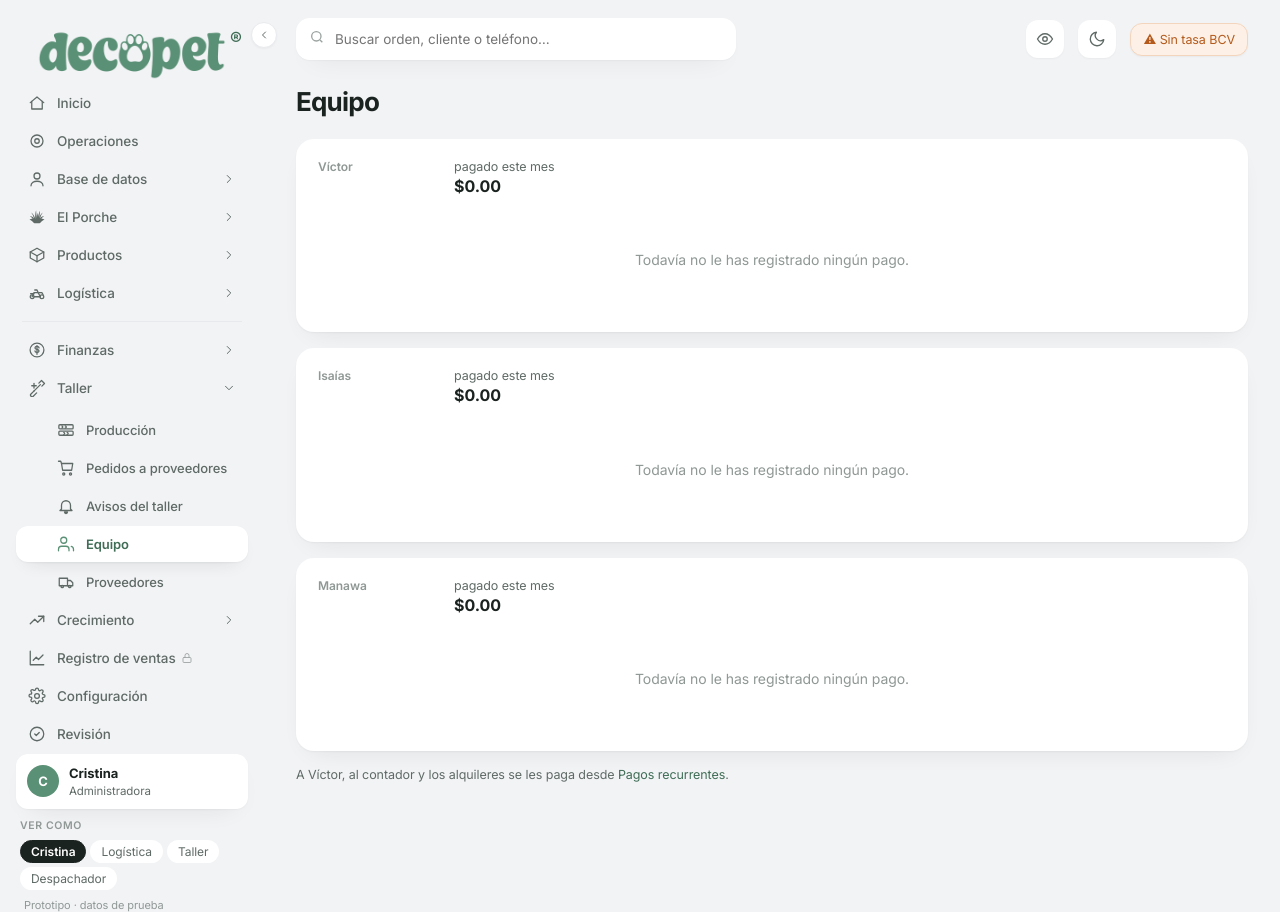
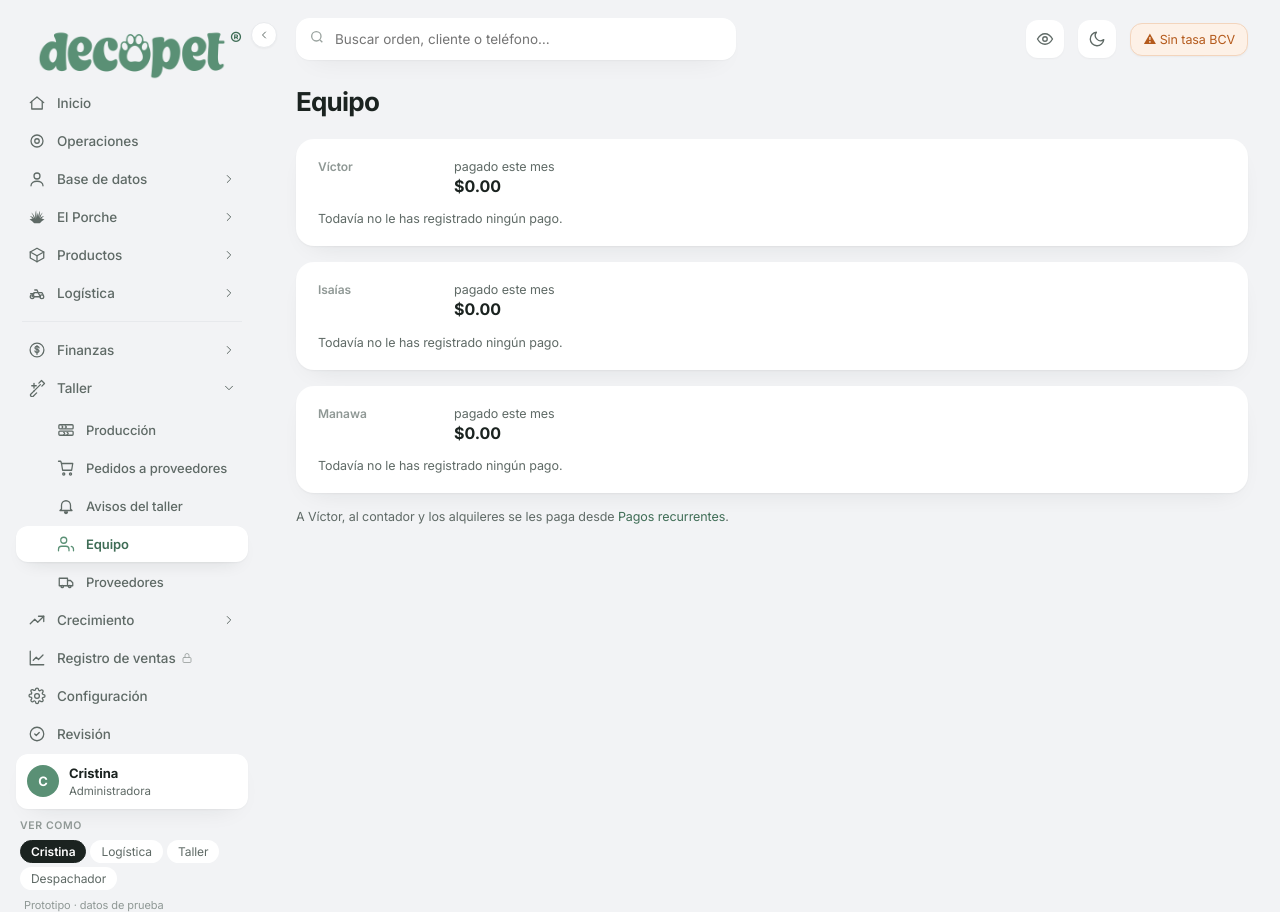
Before and after one commit to cristinadecoept/ERP-decopet, a FastAPI app: page /equipo in a window 1280 px wide. Run offline with FastAPI, Linux system fonts and the light colour scheme; data comes from the database, SQL or seed files in the repository; data that the repository does not hold is empty.

Commit message:
Equipo: 'Todavía no le has registrado ningún pago' pequeño y alineado, sin el hueco grande
Co-Authored-By: Claude Opus 5.5 <noreply@anthropic.com>

```diff
--- a/plataforma/templates/equipo.html
+++ b/plataforma/templates/equipo.html
@@ -45,7 +45,7 @@
   <td class="num"><b>{{ g.monto_usd|usd }}</b>{% if g.moneda and g.moneda != 'USD' %}<div class="mini">{{ '%.2f'|format(g.monto_real or 0) }} {{ g.moneda }}</div>{% endif %}</td>
  </tr>{% endfor %}</table>
  {% if p.pagos|length > 12 %}<div class="mini" style="margin-top:6px">y {{ p.pagos|length - 12 }} más · {{ p.total|usd }} en total</div>{% endif %}
- {% else %}<div class="vacio">Todavía no le has registrado ningún pago.</div>{% endif %}
+ {% else %}<div class="mini" style="margin-top:14px">Todavía no le has registrado ningún pago.</div>{% endif %}
 </div>
 {% endfor %}
 <p class="mini">A Víctor, al contador y los alquileres se les paga desde <a href="/finanzas/recurrentes">Pagos recurrentes</a>.</p>
```
